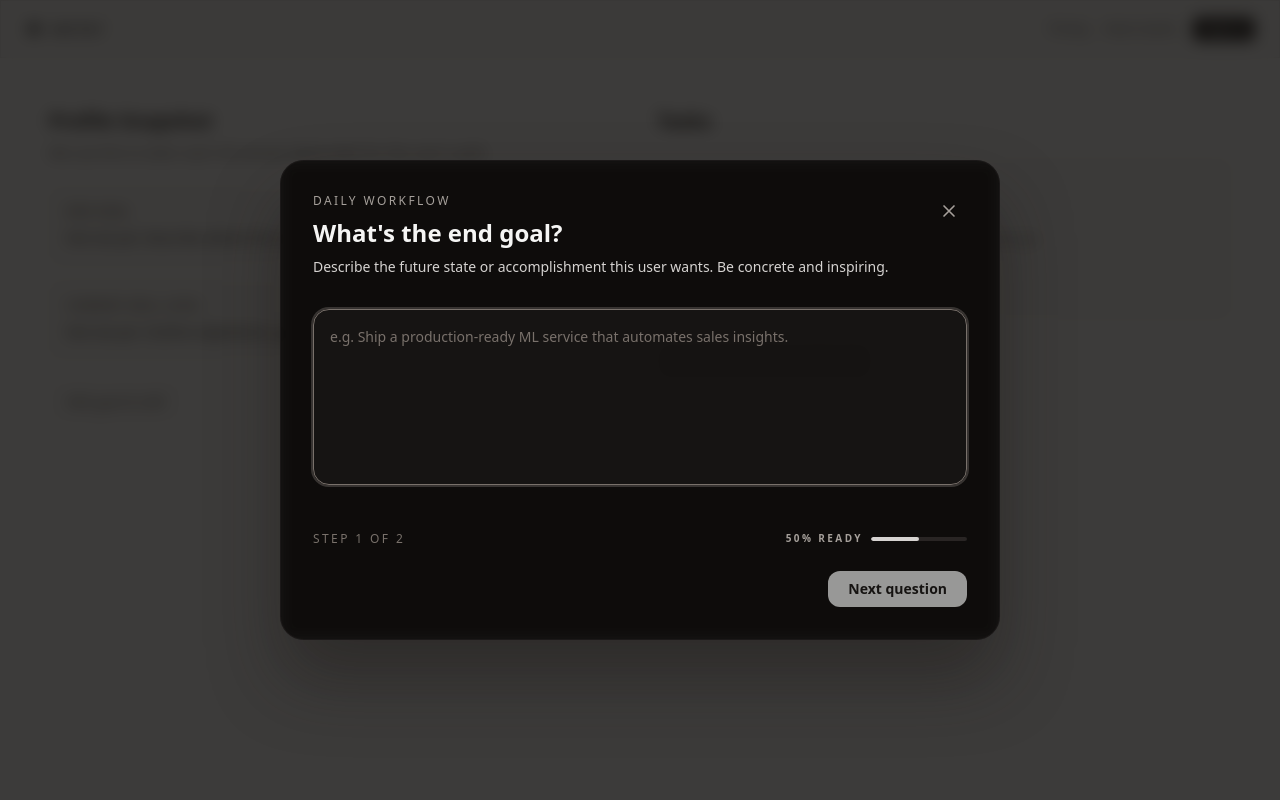
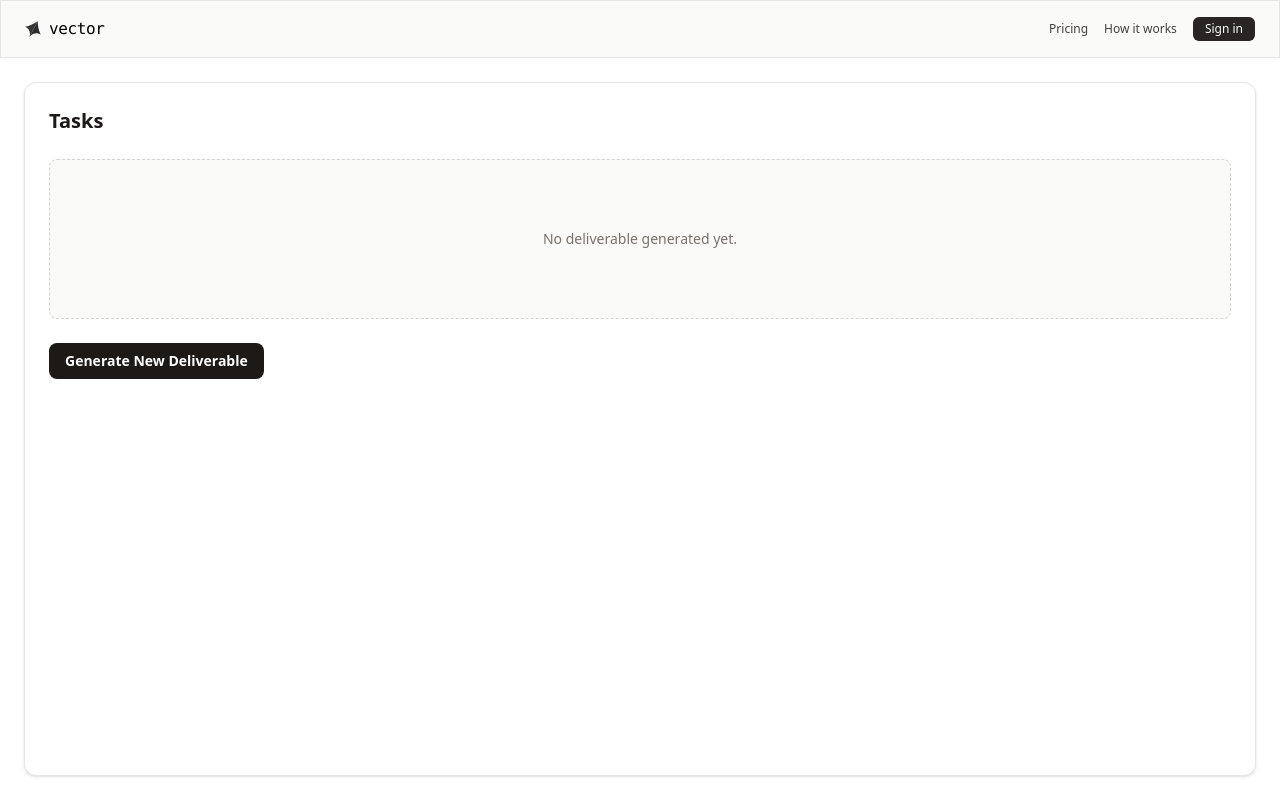
Before and after one commit to nicolu0/vector, a SvelteKit app: page / in a window 1280 px wide. Built offline with nearby package versions, Linux system fonts and the light colour scheme; no server answers.

Commit message:
feat: delete profile

```diff
--- a/src/routes/+page.server.ts
+++ b/src/routes/+page.server.ts
@@ -3,7 +3,7 @@
 export const load: PageServerLoad = async () => {
 	// TODO: hydrate these from persistent storage once wiring is ready.
 	return {
-		endGoal: '',
-		currentSkillLevel: ''
+		endGoal: 'i want to be a jane street quant specializing as a c++ dev.',
+		currentSkillLevel: 'i have no experience in finance or c++. i have some data analytics skills and experience in python'
 	};
 };
--- a/src/routes/+page.svelte
+++ b/src/routes/+page.svelte
@@ -26,43 +26,6 @@
 </script>
 
 <div class="flex h-full w-full flex-row gap-8 p-6">
-	<div
-		class="flex w-full max-w-xl flex-col gap-6 rounded-xl border border-stone-200 bg-white p-6 shadow-sm"
-	>
-		<div class="space-y-2">
-			<h1 class="text-xl font-semibold text-stone-900">Profile Snapshot</h1>
-			<p class="text-sm text-stone-600">
-				We use this to tailor each 30-minute deliverable for the user's path.
-			</p>
-		</div>
-
-		<div class="space-y-4">
-			<div class="rounded-lg border border-stone-200 bg-stone-50 p-4">
-				<h2 class="text-xs font-semibold tracking-wide text-stone-500 uppercase">End goal</h2>
-				<p class="mt-2 text-sm text-stone-800">
-					{endGoal || 'Not set yet. Describe where the user is headed.'}
-				</p>
-			</div>
-
-			<div class="rounded-lg border border-stone-200 bg-stone-50 p-4">
-				<h2 class="text-xs font-semibold tracking-wide text-stone-500 uppercase">
-					Current skill level
-				</h2>
-				<p class="mt-2 text-sm text-stone-800">
-					{currentSkillLevel || 'Not set yet. Outline experience, gaps, and constraints.'}
-				</p>
-			</div>
-		</div>
-
-		<button
-			class="w-fit rounded-md border border-stone-300 px-4 py-2 text-sm font-medium text-stone-700 transition hover:border-stone-400 hover:bg-stone-100"
-			type="button"
-			onclick={() => (showGoalModal = true)}
-		>
-			Edit goal & skill
-		</button>
-	</div>
-
 	<DeliverableGenerator {endGoal} {currentSkillLevel} />
 </div>
 
```
